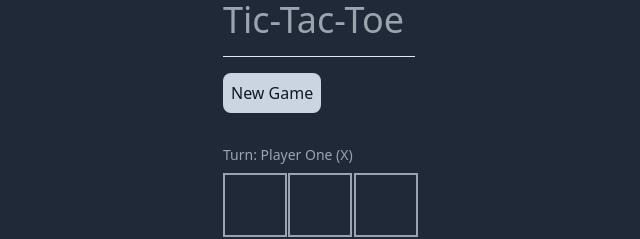
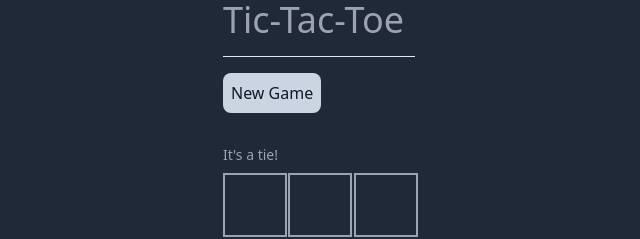
Before and after one commit to edgartrs/tic-tact-toe-vue, a Vue app: page / in a window 1280 px wide. Shown: the top 239 px of the page, without its empty margins (321-961 px from the left). Built offline with nearby package versions, Linux system fonts and the light colour scheme.

Commit message:
Refactor game status display and add click effect to BoardSquare

```diff
--- a/src/App.vue
+++ b/src/App.vue
@@ -45,8 +45,9 @@ const playerTwo: Player = {
 
 const currentPlayer = ref(playerOne)
 const winner = ref<Player | null>(null)
-const endGame = ref(false)
-const status = computed(() => {
+const endGame = ref(true)
+
+const displayStatus = computed(() => {
     if (winner.value) {
         return `Winner: ${winner.value.name} (${winner.value.symbol})!!!`
     } else if (endGame.value) {
@@ -220,7 +221,7 @@ const startTwoPlayerGame = () => {
                     New Game
                 </button>
                 <h2 class="text-sm mt-8 mb-2 whitespace-wrap">
-                    {{ status }}
+                    {{ displayStatus }}
                 </h2>
                 <dialog
                     ref="dialog"
--- a/src/components/BoardSquare.vue
+++ b/src/components/BoardSquare.vue
@@ -1,15 +1,21 @@
 <script setup lang="ts">
+import { ref } from "vue"
 defineProps({
     value: String,
     highlight: Boolean,
 })
+const isClicked = ref(false)
 </script>
 <template>
     <div
-        class="border-2 border-gray-400 w-16 h-16 align-bottom text-center text-4xl/[1.5em]"
+        class="border-2 border-gray-400 w-16 h-16 align-bottom text-center text-4xl/[1.5em] hover:cursor-pointer"
         :class="{
             'bg-green-200': highlight,
+            'bg-blue-200': isClicked,
         }"
+        @mousedown="isClicked = true"
+        @mouseup="isClicked = false"
+        @mouseleave="isClicked = false"
     >
         {{ value }}
     </div>
```
